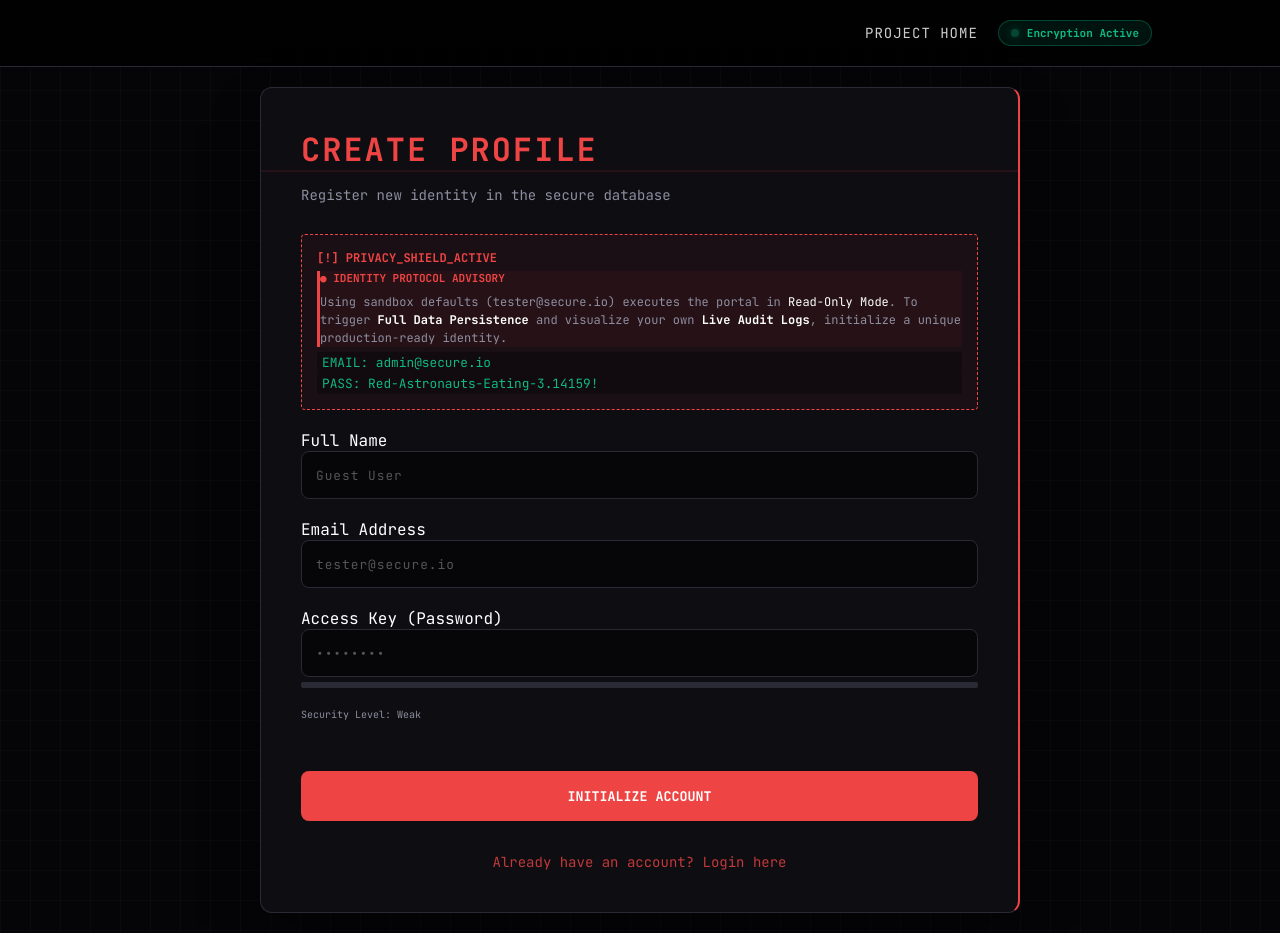
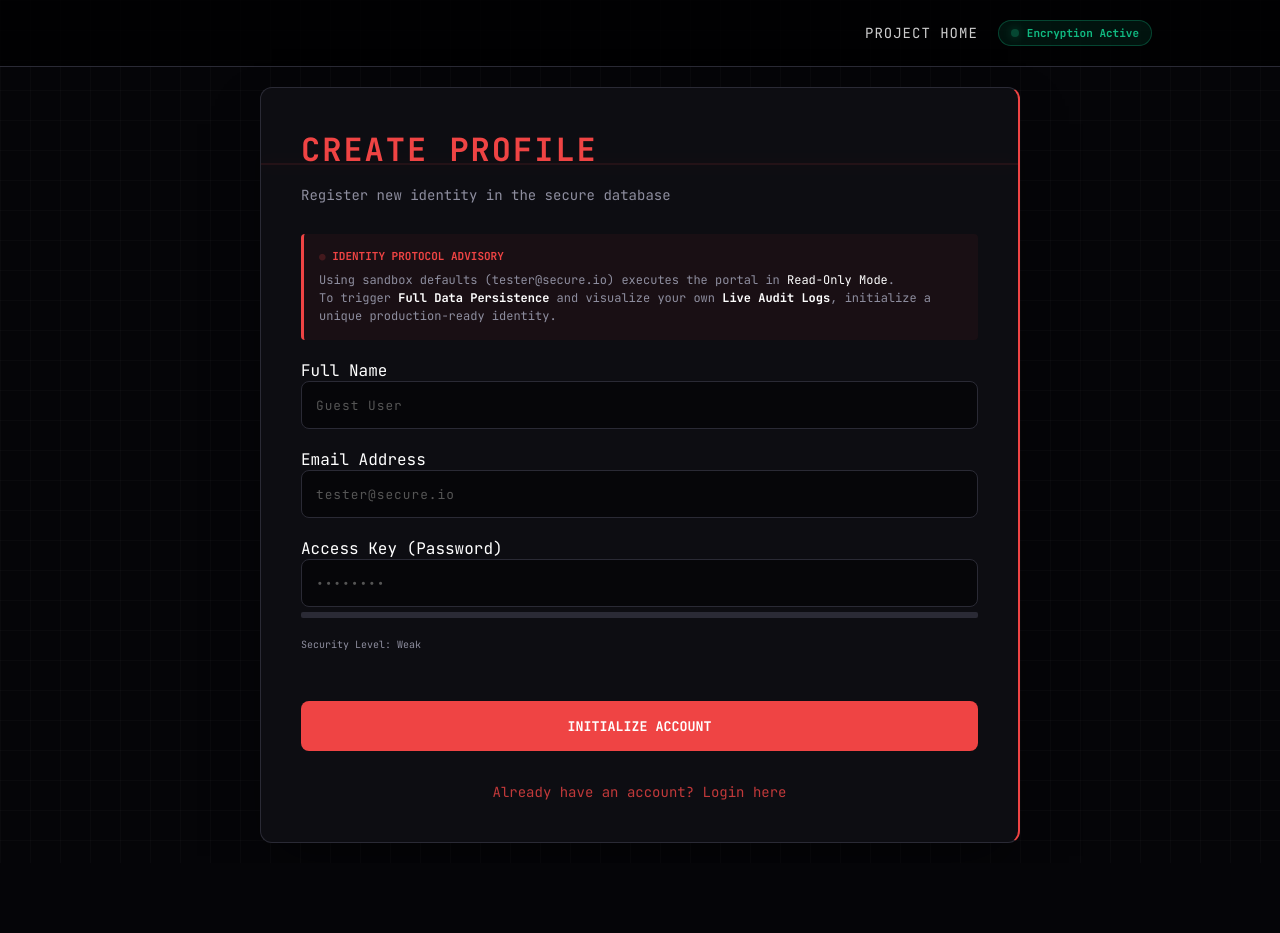
Before and after one commit to nakaokayumi/secure-identity-portal, a Flask app: page /register in a window 1280 px wide. After the commit the page ends 843 px from the top, so only its background shows below. Run offline with Flask 3, Linux system fonts and the light colour scheme; some libraries are stand-ins or nearby versions.

Commit message:
Update register.html

```diff
--- a/templates/register.html
+++ b/templates/register.html
@@ -8,6 +8,18 @@
     <style>
         @import url('https://fonts.googleapis.com/css2?family=JetBrains+Mono:wght@400;700&display=swap');
         body, input, button, .sub { font-family: 'JetBrains Mono', monospace !important; }
+
+        .blink { animation: blinker 1.5s linear infinite; color: #ef4444; }
+        @keyframes blinker { 50% { opacity: 0; } }
+
+        /* New styling for the better alert box */
+        .access-note {
+            border-left: 3px solid #ef4444;
+            background: rgba(239, 68, 68, 0.05);
+            padding: 15px;
+            margin: 20px 0;
+            border-radius: 4px;
+        }
     </style>
 </head>
 <body class="register-page">
@@ -17,35 +29,25 @@
     </div>
 
     <div class="container">
-        <div class="box">
         <div class="card">
             <h1>CREATE PROFILE</h1>
             <span class="sub">Register new identity in the secure database</span>
 
-                <div class="access-note" style="border: 1px dashed #ef4444; background: rgba(239, 68, 68, 0.05); padding: 15px; margin: 20px 0; border-radius: 4px;">
-                    <p style="margin: 0; font-size: 0.75rem; color: #ef4444; font-weight: bold;">
-                        [!] PRIVACY_SHIELD_ACTIVE
-                    </p>
-                    <p style="margin: 5px 0; font-size: 0.7rem; color: #8e8e9f; line-height: 1.4;">
-                        <div class="access-note" style="border-left: 3px solid var(--red); background: rgba(239, 68, 68, 0.05);">
-                            <p style="color: var(--red); font-weight: bold; font-size: 11px; margin-bottom: 8px;">
+            <div class="access-note">
+                <p style="color: #ef4444; font-weight: bold; font-size: 11px; margin-bottom: 8px;">
                     <span class="blink">●</span> IDENTITY PROTOCOL ADVISORY
                 </p>
-                            <p style="color: var(--muted); font-size: 12px; line-height: 1.5;">
+                <p style="color: #8e8e9f; font-size: 12px; line-height: 1.5;">
                     Using sandbox defaults (tester@secure.io) executes the portal in
-                                <span style="color: white;">Read-Only Mode</span>.
+                    <span style="color: white;">Read-Only Mode</span>. <br>
                     To trigger <strong>Full Data Persistence</strong> and visualize your own
                     <strong>Live Audit Logs</strong>, initialize a unique production-ready identity.
                 </p>
             </div>
-                    </p>
-                    <code style="display: block; color: #10b981; font-size: 0.8rem; margin-top: 5px;">EMAIL: admin@secure.io</code>
-                    <code style="display: block; color: #10b981; font-size: 0.8rem;">PASS: Red-Astronauts-Eating-3.14159!</code>
-                </div>
 
-                <form id="regForm" action="login.html" method="GET">
+            <form id="regForm" action="{{ url_for('register') }}" method="POST">
                 <label>Full Name</label>
-                    <input type="text" name="name" class="input" placeholder="Guest User" required>
+                <input type="text" name="full_name" class="input" placeholder="Guest User" required>
 
                 <label>Email Address</label>
                 <input type="email" id="emailInput" name="email" class="input" placeholder="tester@secure.io" required>
@@ -54,7 +56,7 @@
                 <input type="password" id="password" name="password" class="input" placeholder="••••••••" required>
 
                 <div class="strength-container">
-                        <div id="strength-bar" class="strength-bar"></div>
+                    <div id="strength-bar" class="strength-bar" style="height: 4px; width: 0; transition: 0.3s;"></div>
                 </div>
                 <span id="strength-text" class="sub" style="margin-top: 5px; font-size: 10px;">Security Level: Weak</span>
 
@@ -62,59 +64,31 @@
             </form>
 
             <div class="footer-links">
-                    <p><a href="login.html">Already have an account? Login here</a></p>
-                </div>
+                <p><a href="{{ url_for('login') }}">Already have an account? Login here</a></p>
             </div>
         </div>
     </div>
 
-    <div id="error-popup" class="popup-overlay">
-        <div class="popup-card">
+    <div id="error-popup" class="popup-overlay" style="display:none; position:fixed; top:0; left:0; width:100%; height:100%; background:rgba(0,0,0,0.8); justify-content:center; align-items:center;">
+        <div class="popup-card" style="background:#0d0d12; border:1px solid #ef4444; padding:30px; text-align:center;">
             <h3 style="color: #ef4444; margin-bottom: 10px;">AUTHENTICATION ERROR</h3>
-            <p class="sub">The email address provided is already associated with an active identity in our database.</p>
-            <button onclick="closePopup()" class="btn-primary" style="margin-top: 15px; padding: 10px;">RETRY</button>
+            <p class="sub">This identity is already active in our database.</p>
+            <button onclick="closePopup()" class="btn-primary" style="margin-top: 15px;">RETRY</button>
         </div>
     </div>
 
     <script>
-        const knownEmails = ["admin@secure.io", "test@company.com", "user@proton.me"];
         const form = document.getElementById('regForm');
         const emailInput = document.getElementById('emailInput');
         const submitBtn = document.getElementById('submitBtn');
-        const popup = document.getElementById('error-popup');
-
-        // Personal Email Detection Logic
-        emailInput.addEventListener('input', (e) => {
-            const forbidden = ['gmail', 'yahoo', 'outlook', 'hotmail', 'icloud'];
-            const val = e.target.value.toLowerCase();
-            const isPersonal = forbidden.some(domain => val.includes(domain));
-
-            if (isPersonal) {
-                submitBtn.innerText = "USE_SANDBOX_MAIL_ONLY";
-                submitBtn.style.backgroundColor = "#555";
-                submitBtn.disabled = true;
-            } else {
-                submitBtn.innerText = "Initialize Account";
-                submitBtn.style.backgroundColor = "#ef4444";
-                submitBtn.disabled = false;
-            }
-        });
-
-        form.addEventListener('submit', (e) => {
-            if (knownEmails.includes(emailInput.value.toLowerCase())) {
-                e.preventDefault();
-                showPopup();
-            }
-        });
-
-        function showPopup() { popup.style.display = 'flex'; }
-        function closePopup() { popup.style.display = 'none'; }
-
-        // Password Strength Logic
         const passwordInput = document.getElementById('password');
         const strengthBar = document.getElementById('strength-bar');
         const strengthText = document.getElementById('strength-text');
+        const popup = document.getElementById('error-popup');
 
+        // FIXED: Removed the "USE_SANDBOX_MAIL_ONLY" block so people can actually use Gmail/Outlook!
+
+        // Password Strength Logic
         passwordInput.addEventListener('input', () => {
             const val = passwordInput.value;
             let strength = 0;
@@ -136,6 +110,8 @@
                 strengthText.innerText = "Security Level: Strong";
             }
         });
+
+        function closePopup() { popup.style.display = 'none'; }
     </script>
 </body>
 </html>
```
Lines whose indentation alone changed are shown as unchanged.
